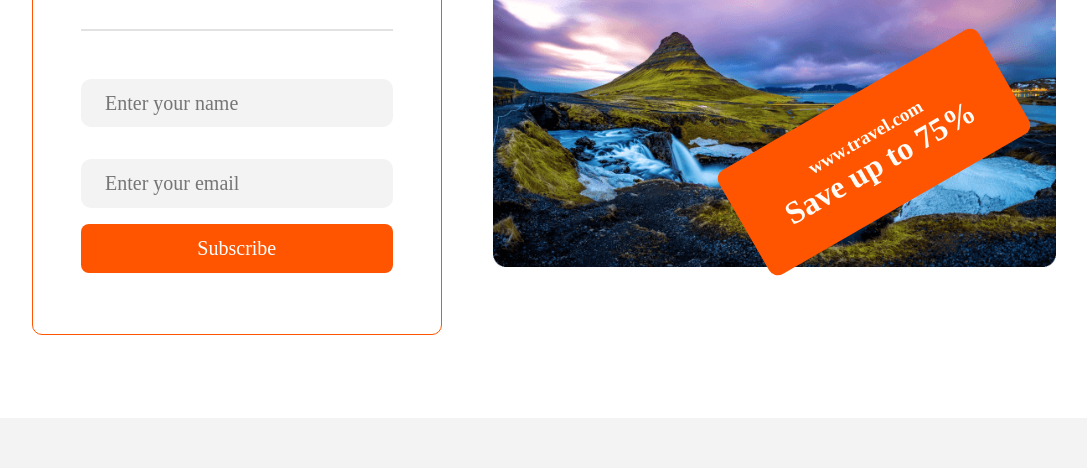
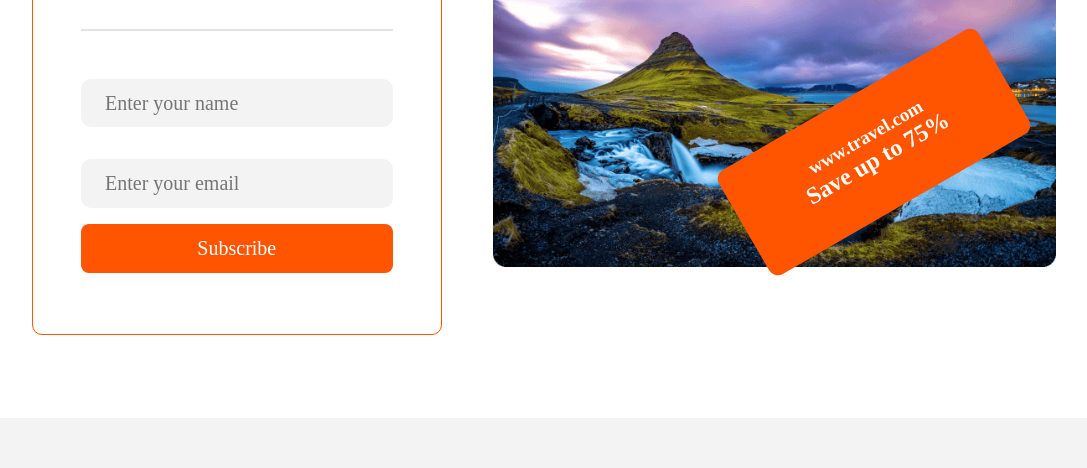
Before and after one commit to Julfikar175467/Assignment-2, a plain HTML site: page index.html in a window 1280 px wide. Shown: the part 7151-7619 px from the top of the page, without its empty margins (96-1183 px from the left). Drawn offline with Linux system fonts and the light colour scheme.

Commit message:
css upadate

```diff
--- a/style.css
+++ b/style.css
@@ -432,6 +432,7 @@ button{
     height: auto;
 
 }
+
 .img-box .text-box-img{
     background-color: var(--hadding-color);
     width:300px;
@@ -444,6 +445,10 @@ button{
     color:var(--bg-color-3);
     padding-top: 2rem;
     transform: rotate(-30deg);
+
+}
+.text-box-img h1{
+   font-size: 1.5rem;
 }
 
 /* ---------------------footer desing start-------------------- */
```
